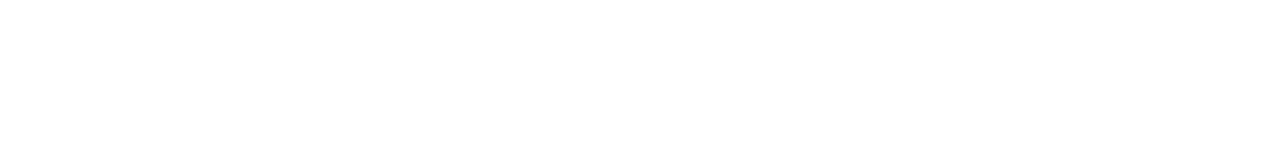
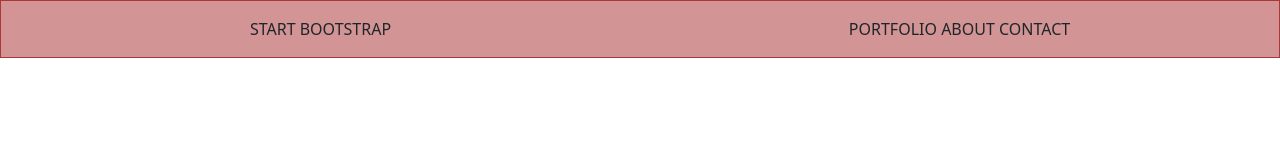
Before and after one commit to MarcoCocco/html-css-bootstrap-freelancer, a plain HTML site: page index.html in a window 1280 px wide. Drawn offline with nearby package versions, Linux system fonts and the light colour scheme.

Commit message:
feat: layout navbar completo

```diff
--- a/index.html
+++ b/index.html
@@ -16,6 +16,25 @@
 
 <body>
 
+    <header>
+
+        <nav>
+
+            <div class="container-fluid text-center">
+                <div class="row debug">
+                    <div class="col align-self-start p-3">
+                        START BOOTSTRAP
+                    </div>
+                    <div class="col align-self-end p-3">
+                        PORTFOLIO ABOUT CONTACT
+                    </div>
+                </div>
+            </div>
+
+        </nav>
+
+    </header>
+
 </body>
 
 </html>
```
